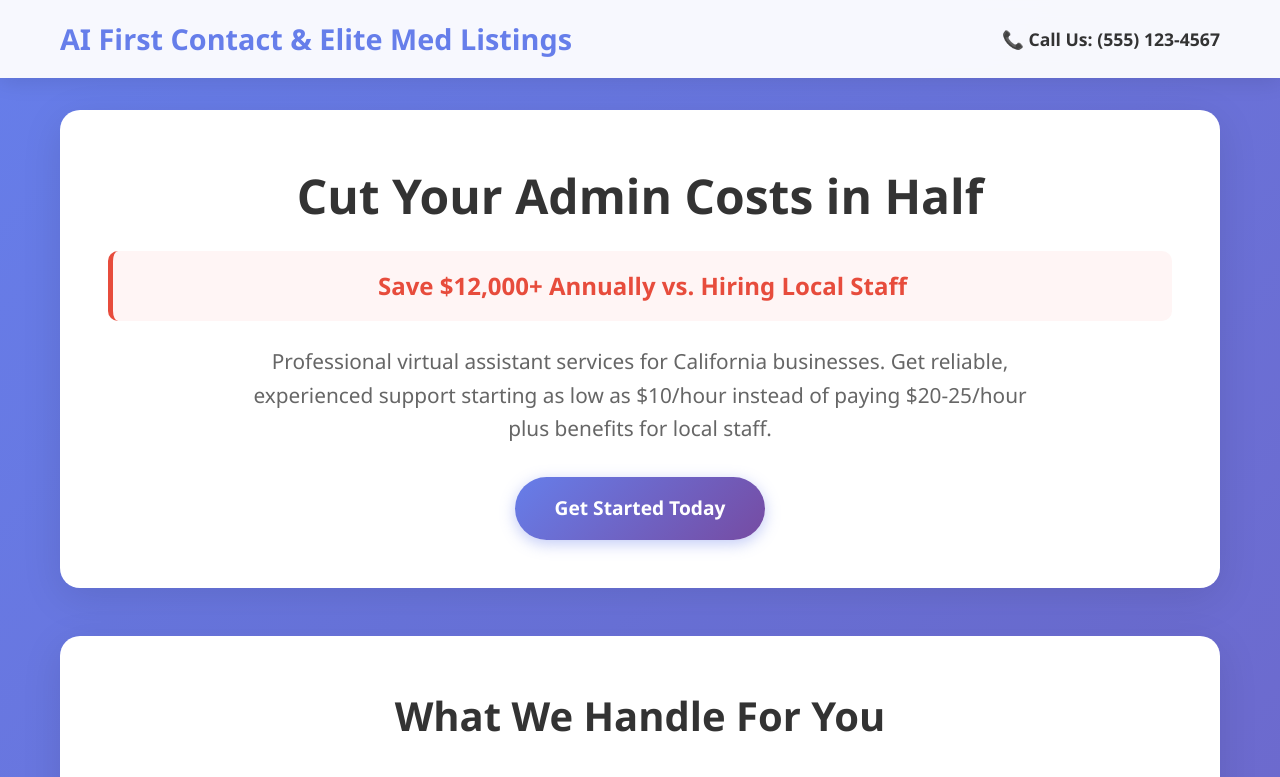
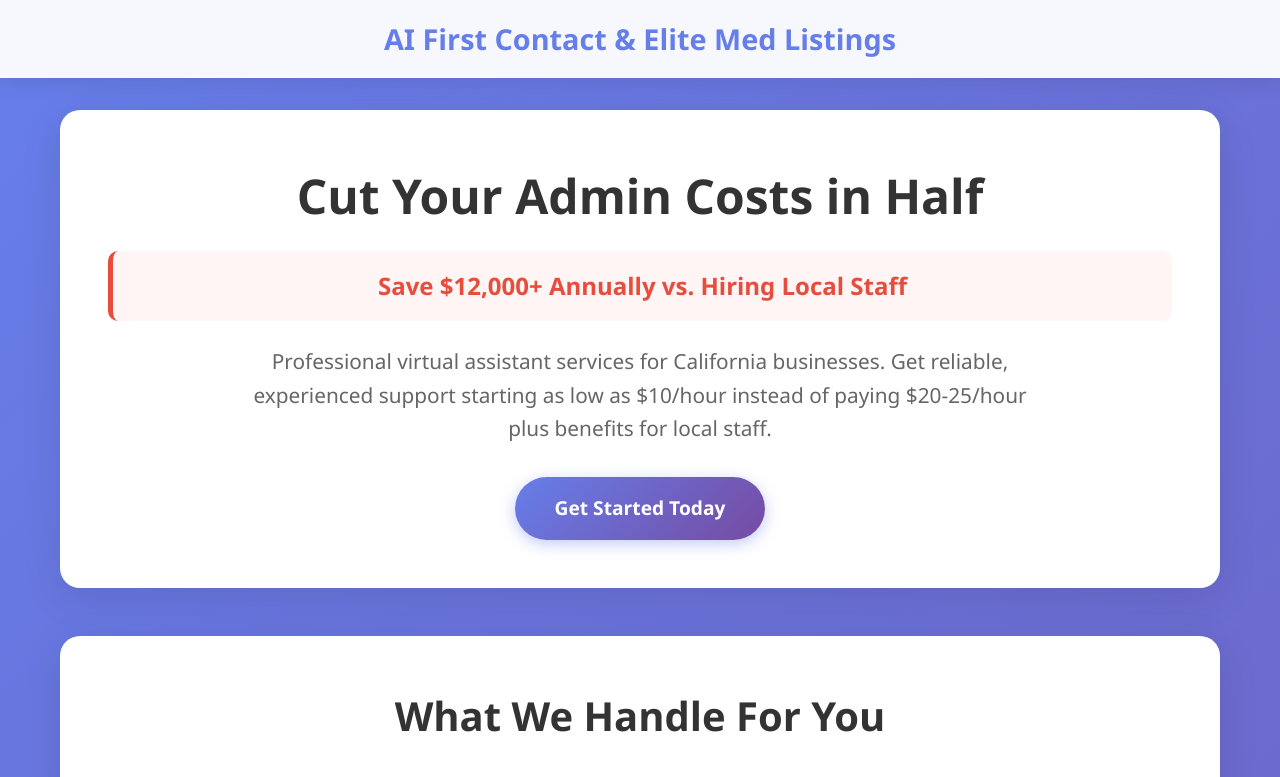
Before and after one commit to AIFirstContact/VA-Services-landing-page, a plain HTML site: page index.html in a window 1280 px wide. Shown: the top 777 px of the page. Drawn offline with Linux system fonts and the light colour scheme; a script that the page names is missing.

Commit message:
index.html

```diff
--- a/index.html
+++ b/index.html
@@ -35,7 +35,7 @@
 
         .header-content {
             display: flex;
-            justify-content: space-between;
+            justify-content: center;
             align-items: center;
         }
 
@@ -393,7 +393,6 @@
         <div class="container">
             <div class="header-content">
                 <div class="logo">AI First Contact & Elite Med Listings</div>
-                <div class="phone">📞 Call Us: (555) 123-4567</div>
             </div>
         </div>
     </header>
```
